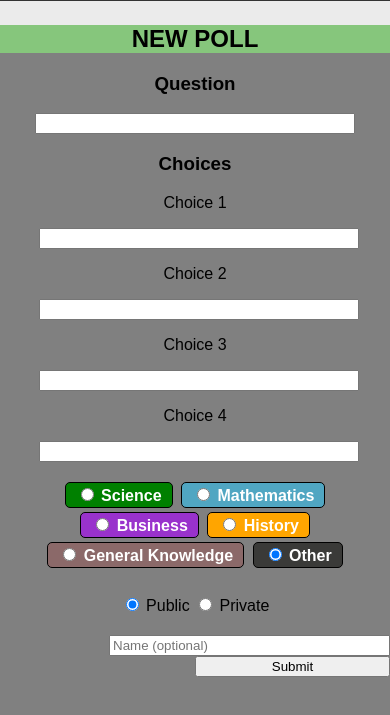
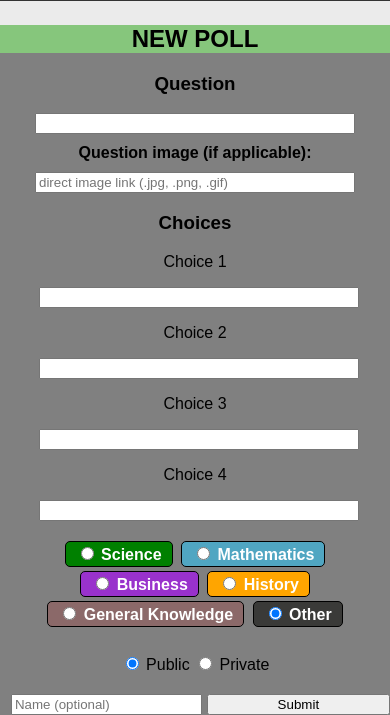
Before and after one commit to ahmedsakr/onepoll, a Django app: page /new/ in a window 390 px wide. Shown: the part 251-966 px from the top of the page. Before the commit the page ends 927 px from the top, so only its background shows below. Run offline with Django 3.2, Linux system fonts and the light colour scheme; some libraries are stand-ins or nearby versions.

Commit message:
Added question image feature to polls

```diff
--- a/onepoll/models.py
+++ b/onepoll/models.py
@@ -18,6 +18,7 @@ class Poll(models.Model):
     public_poll = models.IntegerField(default=1)
     category = models.CharField(max_length=50, default='other')
     submitter = models.CharField(max_length=20, default="Anonymous")
+    image_link = models.CharField(max_length=300, default="")
 
     def __str__(self):
         return self.question_text
--- a/onepoll/static/onepoll/css/new.css
+++ b/onepoll/static/onepoll/css/new.css
@@ -40,6 +40,18 @@ input[name^="choice"] {
     margin-top: 20px;
 }
 
+#question-image {
+    font-weight: bold;
+    margin-top: 10px;
+}
+
+#question-image input {
+    display: block;
+    margin: auto;
+    margin-top: 10px;
+    width: 80%;
+}
+
 @media screen and (max-width: 600px) {
 
     .choice-block {
@@ -50,10 +62,10 @@ input[name^="choice"] {
 
 
     #form-actions input[type="text"] {
-        width: 70%;
+        width: 47%;
     }
 
     #form-actions input[type="submit"] {
-        width: 50%;
+        width: 47%;
     }
 }
--- a/onepoll/templates/onepoll/detail.html
+++ b/onepoll/templates/onepoll/detail.html
@@ -46,6 +46,9 @@
                 Submitted by: {{ poll.submitter }}
             </div>
         </div>
+        {% if poll.image_link != "" %}
+        <img src="{{ poll.image_link }}"/>
+        {% endif %}
         <h1>{{ poll.question_text }}</h1>
         {% if error_message %}
         <p><strong>{{ error_message }}</strong></p>
--- a/onepoll/templates/onepoll/new.html
+++ b/onepoll/templates/onepoll/new.html
@@ -31,6 +31,9 @@
         <h2>NEW POLL</h2>
         <h3>Question</h3>
         <input type='text' name='question_text'>
+        <div id="question-image">
+            Question image (if applicable): <input type="text" name="question-image" placeholder="direct image link (.jpg, .png, .gif)"/>
+        </div>
         <h3>Choices</h3>
 
         <div class='choice-block'>
--- a/onepoll/views.py
+++ b/onepoll/views.py
@@ -138,10 +138,10 @@ def view_public(request):
 
 def view_submit(request):
     template = 'onepoll/submit.html'
-    response, question_text, choices, category, submitter = submit.validate_data(request)
+    response, question_text, choices, category, submitter, image_link = submit.validate_data(request)
 
     if response == "ok":
-        pid = submit.register_poll(request, question_text, choices, category, submitter)
+        pid = submit.register_poll(request, question_text, choices, category, submitter, image_link)
         return render(request, template, {'pid': pid})
     else:
         return render(request, template, {'error_message': response})
```
Also changed, not shown: onepoll/static/onepoll/css/detail.css (+13 -0 lines), onepoll/submit.py (+12 -6 lines), db.sqlite3, onepoll/migrations/0008_poll_image_link.py (added).
